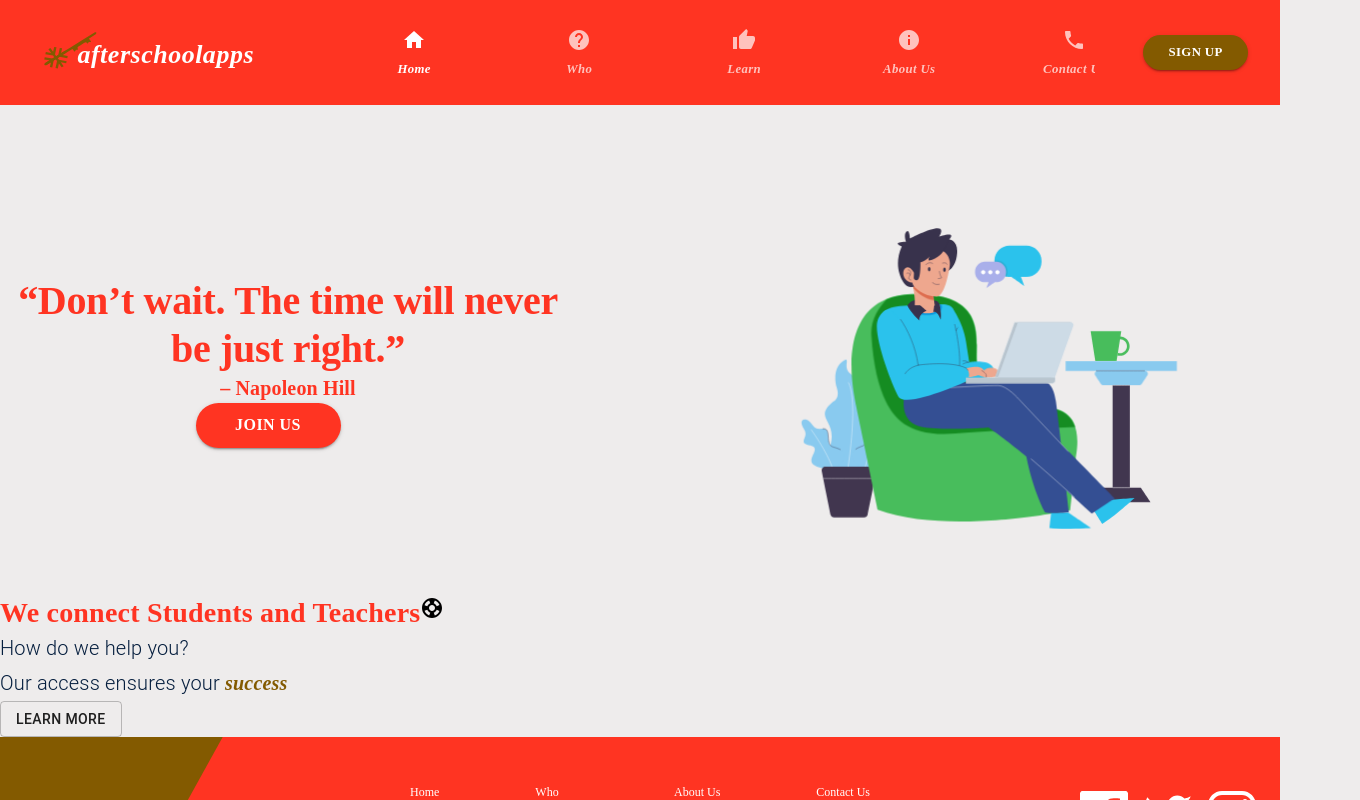
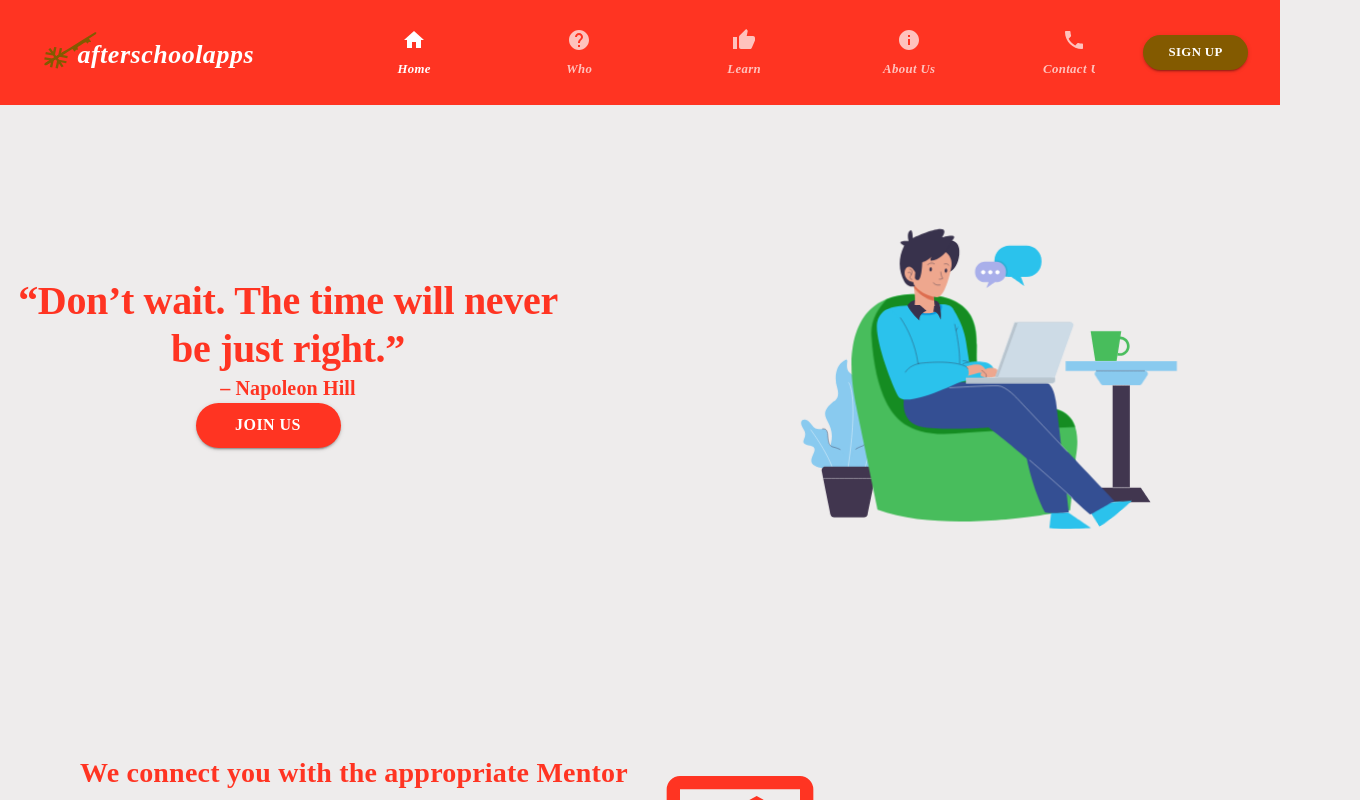
Before and after one commit to roysantu2002/firebase-auth, a React (Create React App) app: page / in a window 1280 px wide. Shown: the top 800 px of the page, 1360 px wide, since content can reach past the window. Built offline with nearby package versions, Linux system fonts and the light colour scheme; a web font is replaced by a local one.

Commit message:
Feat: second section of the body with icon

```diff
--- a/src/components/UI/LandingPage.js
+++ b/src/components/UI/LandingPage.js
@@ -6,7 +6,7 @@ import Grid from "@material-ui/core/Grid";
 import Button from "@material-ui/core/Button";
 import Typography from "@material-ui/core/Typography";
 import CustomButton from "./Button/CustomButton";
-import support from "../../assets/support.svg"
+import connect from "../../assets/student-teacher.svg"
 
 const useStyles = makeStyles((theme) => ({
   animation: {
@@ -51,8 +51,23 @@ const useStyles = makeStyles((theme) => ({
     fontFamily: "Philosopher",
     fontWeight: "bold",
     fontStyle: "italic",
+  },
+  support: {
+    height: "10em",
+    width: "10em",
+    marginLeft: "2em",
+    [theme.breakpoints.down("xs")]: {
+      marginLeft: 0,
+    },
 
+  },
+  sub: {
+    marginBottom: "1em"
+  },
+  connect: {
+    marginTop: "10em"
   }
+
 }));
 
 export default function LandingPage() {
@@ -90,13 +105,13 @@ export default function LandingPage() {
           </Grid>
         </Grid>
       </Grid>
-      <Grid item> {/*----We Offer----*/}
-      <Grid container direction="raw">
+      <Grid item className={classes.connect}> {/*----We Offer----*/}
+      <Grid container style={{marginLeft: "5em"}} direction="raw">
         <Grid item>
           <Typography variant="h4">
-            We connect Students and Teachers
+            We connect you with the appropriate Mentor
           </Typography>
-          <Typography variant="subtitle1">
+          <Typography variant="subtitle1" className={classes.sub}>
             How do we help you?
           </Typography>
           <Typography variant="subtitle1">
@@ -105,7 +120,7 @@ export default function LandingPage() {
           <Button variant="outlined">Learn More</Button>
         </Grid>
         <Grid item>
-          <img alt="support" src={support}/>
+          <img alt="connect" style={{ color: "#ff3422" }} src={connect} className={classes.support} />
         </Grid>
         </Grid></Grid>
     </Grid>
```
Also changed, not shown: src/assets/connect.svg (added), src/assets/student-teacher.svg (added).
